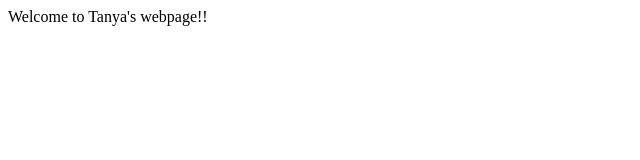
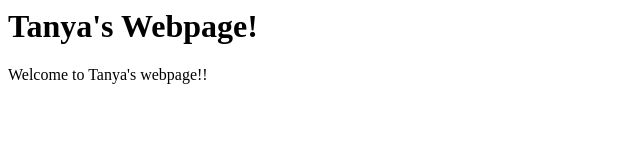
Before and after one commit to tanyaramesh/tanya, a plain HTML site: page index.html in a window 1280 px wide. Shown: the whole page, without its empty margins (0-640 px from the left). Drawn offline with Linux system fonts and the light colour scheme.

Commit message:
Added header

```diff
--- a/index.html
+++ b/index.html
@@ -8,7 +8,9 @@
 </head>
 
 <body>
+    <h1>Tanya's Webpage!</h1>
     <p>Welcome to Tanya's webpage!!</p>
+
 </body>
 
 </html>
```
